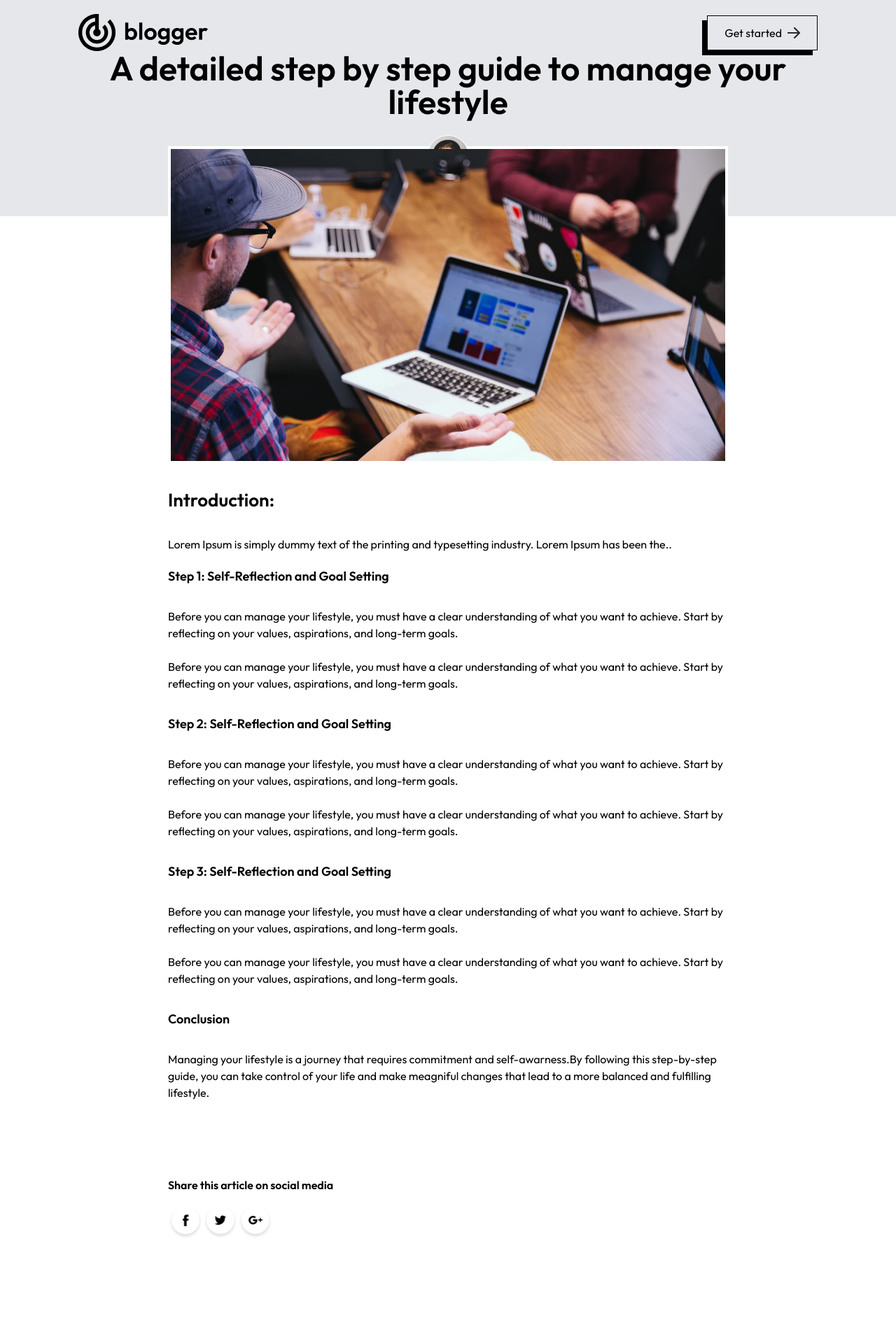
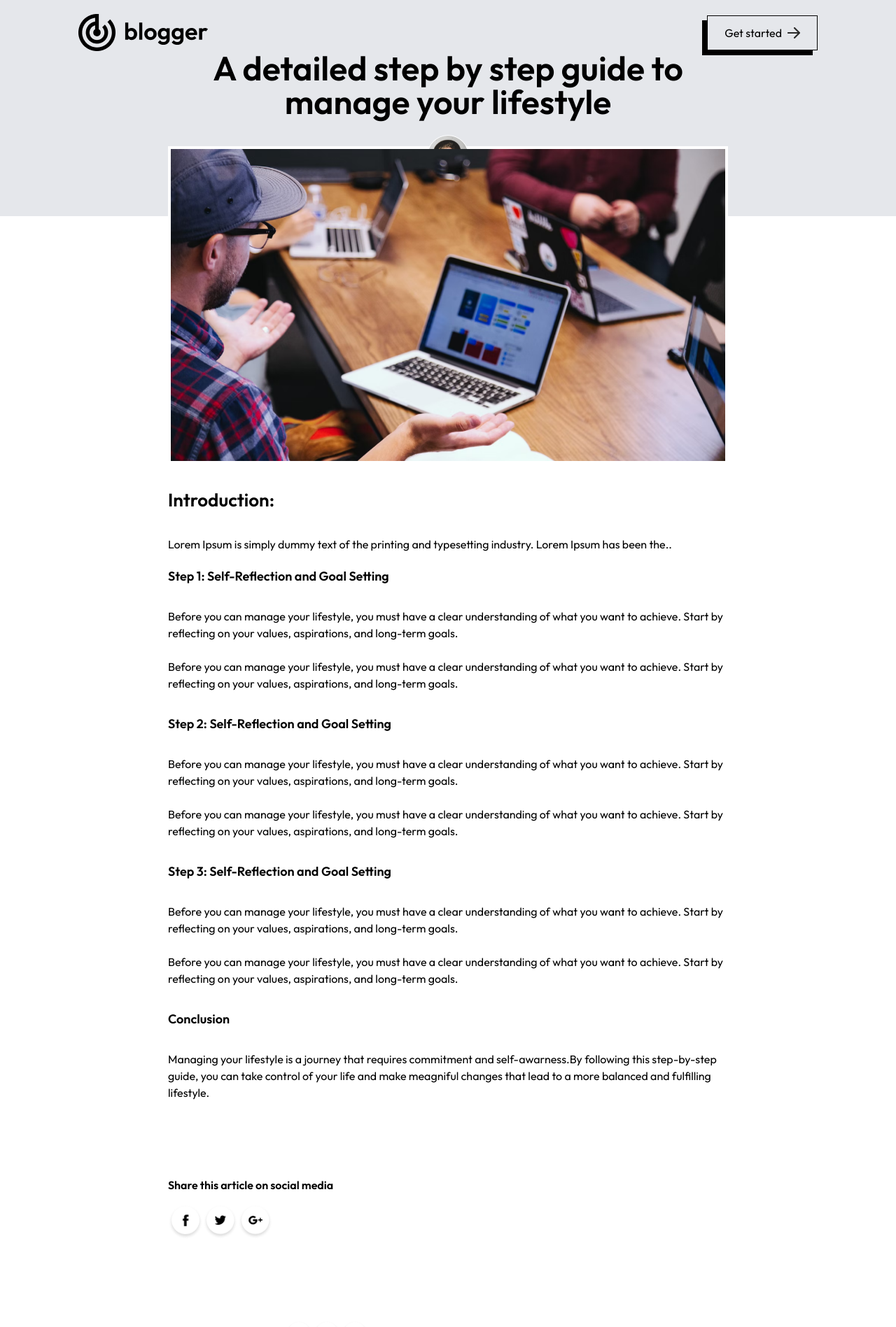
Before and after one commit to hindjammar/blog-app, a Next.js app: page /blogs/1 in a window 1280 px wide. Shown: the top 1897 px of the page at 70% size. Before the commit the page ends 1868 px from the top, so only its background shows below. Built offline with nearby package versions, Linux system fonts and the light colour scheme.

Commit message:
Completing blogitem

```diff
--- a/app/blogs/[id]/page.jsx
+++ b/app/blogs/[id]/page.jsx
@@ -2,6 +2,8 @@
 import { assets, blog_data } from '@/Assets/assets';
 import React, { useEffect, useState } from 'react'
 import Image from 'next/image';
+import Footer from '@/Components/Footer';
+import Link from 'next/link';
 
 const page = ({params}) => {
 
@@ -30,13 +32,15 @@ const page = ({params}) => {
   return ( data?<>
     <div className='bg-gray-200 py-5 px-5 md:px-12 lg:px-28'>
         <div className="flex justify-between items-center">
+            <Link href='/'>
             <Image src={assets.logo}  width={180} alt='' className='w-[130px] sm:w-auto'/>
+            </Link>
             <button className='flex items-center gap-2 font medium py-1 px-3 sm:py-3 sm:px-6 border border-black shadow-[-7px_7px_0px_#000000]'>
                 Get started  <Image src={assets.arrow} alt=''/>
                 </button>
         </div>
         <div className="text-center">
-            <h1 className='text-2xl sm:text-5xl font-semibold max-w-[-700px] mx-auto'>{data.title}</h1>
+            <h1 className='text-2xl sm:text-5xl font-semibold max-w-[700px] mx-auto'>{data.title}</h1>
             <Image className='mx-auto mt-6 border border-white rounded-full' src={data.author_img} width={60} height={60} alt=''/>
             <p className='mt-l pb-2 text-lg max-w-[740px] mx-auto'>{data.author}</p>
         </div>
@@ -64,9 +68,8 @@ const page = ({params}) => {
                 <Image src={assets.googleplus_icon} width={50} alt=''/>
             </div>
         </div>
-
     </div>
-
+    <Footer/>
     </>:<></>
   )
 }
```
